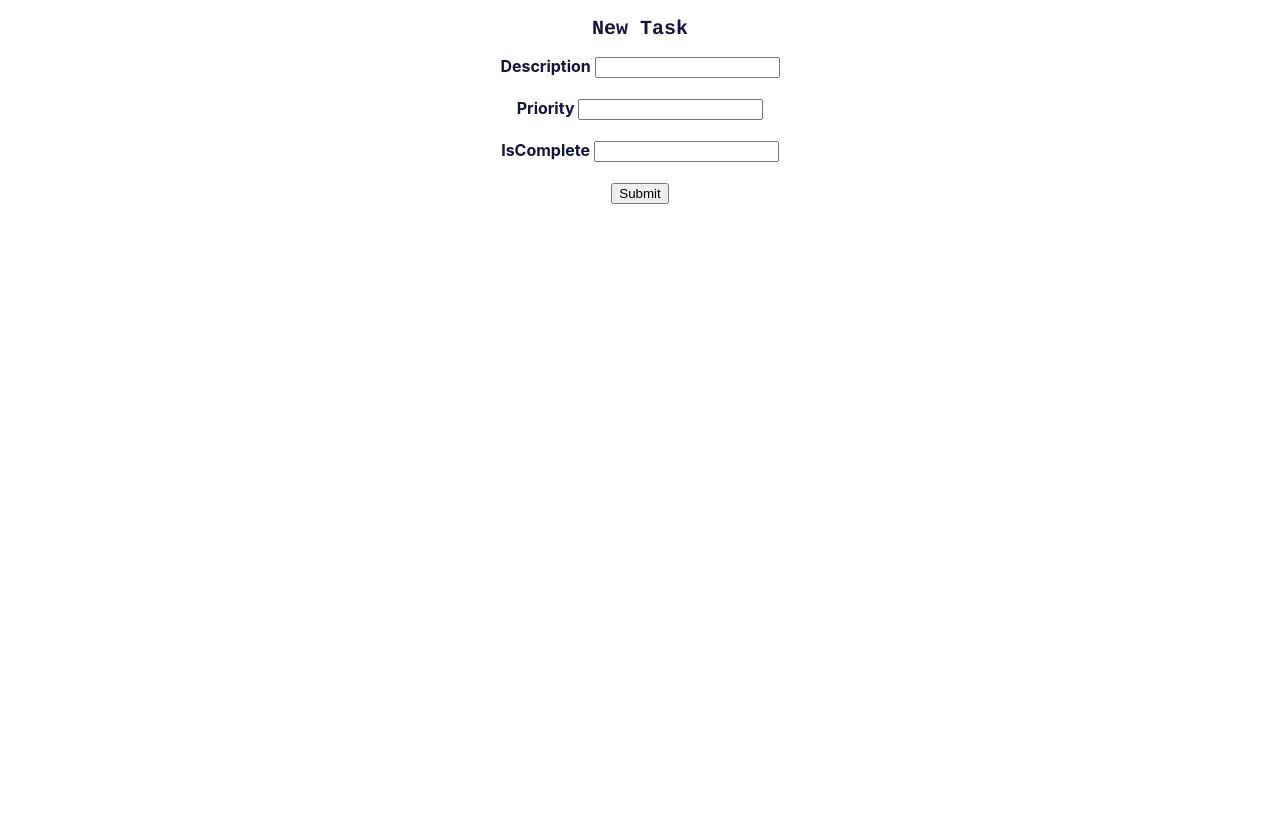
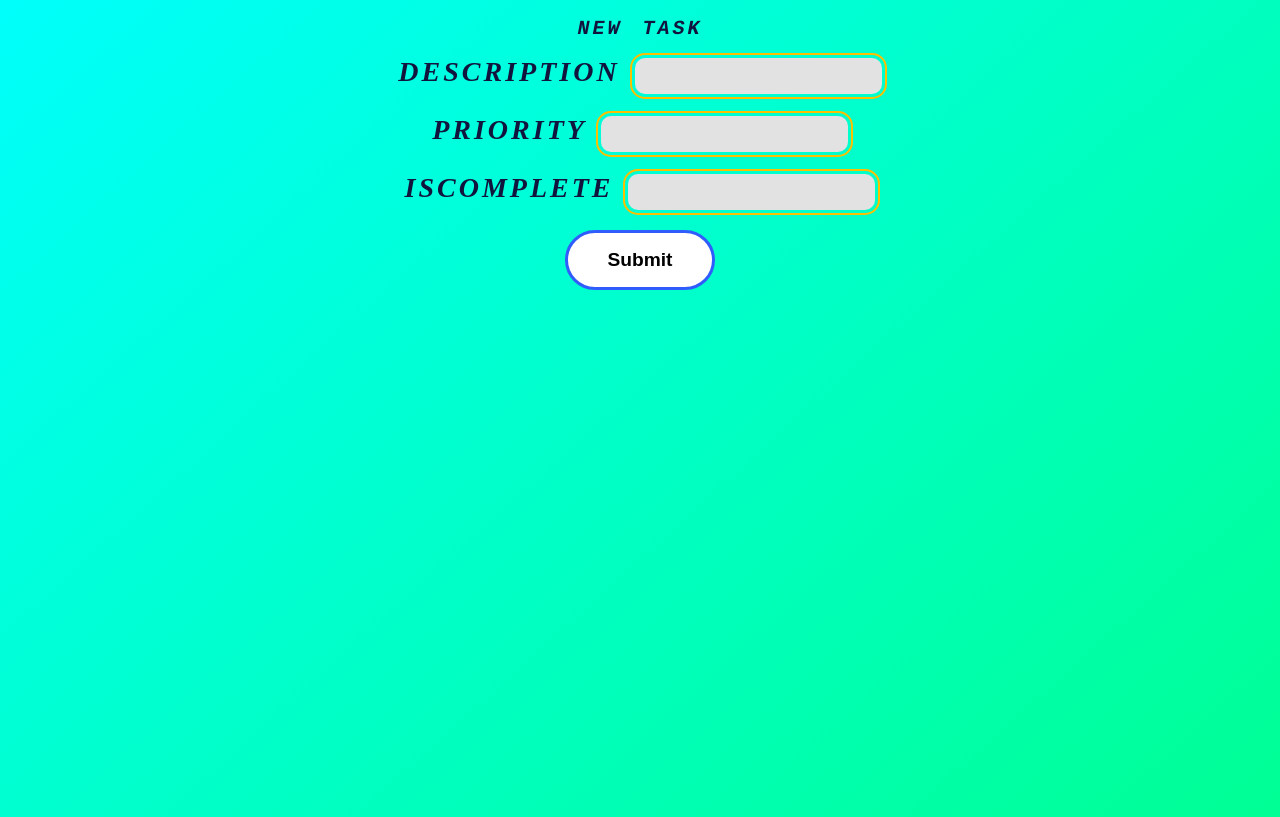
Before and after one commit to antonaorlov/finalWebfront, a React (Create React App) app: page /newtask in a window 1280 px wide. Built offline with nearby package versions, Linux system fonts and the light colour scheme.

Commit message:
done styling

```diff
--- a/src/App.css
+++ b/src/App.css
@@ -36,3 +36,131 @@
     transform: rotate(360deg);
   }
 }
+
+.element {
+  font-family: "'Trebuchet MS', sans-serif";
+  font-size: 28px;
+  font-weight: bold;
+  font-style: italic;
+  font-variant: inherit;
+  text-transform: uppercase;
+  letter-spacing: 3px;
+  word-spacing: 5px;
+  color: #000000;
+}
+
+.h21{
+  font-family: "'Trebuchet MS', sans-serif";
+  font-size: 28px;
+  font-weight: bold;
+  font-style: italic;
+  font-variant: inherit;
+  text-transform: uppercase;
+  letter-spacing: 3px;
+  word-spacing: 5px;
+  color: #000000;
+}
+
+.labels-1{
+  font-family: "'Trebuchet MS', sans-serif";
+  font-size: 28px;
+  font-weight: bold;
+  font-style: italic;
+  font-variant: inherit;
+  text-transform: uppercase;
+  letter-spacing: 3px;
+  word-spacing: 5px;
+  color: #000000;
+}
+body, html{
+  width: 100%;
+  height: 100%;
+  padding: 0;
+  margin: 0;
+}
+
+body{
+ background: linear-gradient(318deg, #ff0062, #ffff00, #00ff00, #00ffff, #0000ff);
+background-size: 1000% 1000%;
+
+-webkit-animation: Coolgradient 41s linear infinite;
+-moz-animation: Coolgradient 41s linear infinite;
+-o-animation: Coolgradient 41s linear infinite;
+animation: Coolgradient 41s linear infinite;
+}
+
+@-webkit-keyframes Coolgradient {
+    0%{background-position:5% 0%}
+    50%{background-position:96% 100%}
+    100%{background-position:5% 0%}
+}
+@-moz-keyframes Coolgradient {
+    0%{background-position:5% 0%}
+    50%{background-position:96% 100%}
+    100%{background-position:5% 0%}
+}
+@-o-keyframes Coolgradient {
+    0%{background-position:5% 0%}
+    50%{background-position:96% 100%}
+    100%{background-position:5% 0%}
+}
+@keyframes Coolgradient {
+    0%{background-position:5% 0%}
+    50%{background-position:96% 100%}
+    100%{background-position:5% 0%}
+}
+
+.box{
+  background: #fff;
+  font-family: Montserrat, sans-serif;;
+  font-size: 24px;
+  line-height: 30px;
+  font-weight: bold;
+  color: #009688;
+  padding: 40px;
+  box-shadow:
+	  inset #009688 0 0 0 5px,
+    inset #059c8e 0 0 0 1px,
+    inset #0cab9c 0 0 0 10px,
+    inset #1fbdae 0 0 0 11px,
+    inset #8ce9ff 0 0 0 16px,
+    inset #48e4d6 0 0 0 17px,
+    inset #e5f9f7 0 0 0 21px,
+    inset #bfecf7 0 0 0 22px;
+  text-shadow: 3px 3px 1px #bfecf7;
+}
+
+button {
+  width: 150px;
+  height: 60px;
+  border: 3px solid #315cfd;
+  border-radius: 45px;
+  transition: all 0.3s;
+  cursor: pointer;
+  background: white;
+  font-size: 1.2em;
+  font-weight: 550;
+  font-family: 'Montserrat', sans-serif;
+}
+
+button:hover {
+  background: #315cfd;
+  color: white;
+  font-size: 1.5em;
+}
+
+.input1 {
+  border-radius: 10px;
+  outline: 2px solid #FEBF00;
+  border: 0;
+  font-family: -apple-system, BlinkMacSystemFont, 'Segoe UI', Roboto, Oxygen, Ubuntu, Cantarell, 'Open Sans', 'Helvetica Neue', sans-serif;
+  background-color: #e2e2e2;
+  outline-offset: 3px;
+  padding: 10px 1rem;
+  transition: 0.25s;
+}
+
+.input1:focus {
+  outline-offset: 5px;
+  background-color: #fff
+}
--- a/src/components/views/AllTasksView.js
+++ b/src/components/views/AllTasksView.js
@@ -9,7 +9,7 @@ const AllTasksView = (props) => {
     <div>
       <p>There are no Tasks.</p>
       <Link to={`/newtask`}>
-        <button>Add New Task</button>
+        <button className="">Add New Task</button>
       </Link>
     </div>
     );
--- a/src/components/views/EmployerView.js
+++ b/src/components/views/EmployerView.js
@@ -1,27 +1,24 @@
 import { Link } from "react-router-dom";
-import { Employer } from "../../store/reducers";
 
 
-const EmployerView = (props) => {
+const EmployeeView = (props) => {
   const {employee, editTask, allTasks} = props;
   let assignedTasks = allTasks.filter(task => task.employeeId===employee.id);
   let availableTasks = allTasks.filter(task => task.employeeId!==employee.id);
- console.log(employers);
+
   return (
-    <div>
-      <h1>Hi</h1>
-
-        <h1>{employee.firstname}</h1>
+    <div style={{backgroundColor:"#7A3E3E",color:"#EEEEEE",fontFamily:"courier",margin:0,padding:80}}>
+      <h1>{employee.firstname}</h1>
       <h3>{employee.department}</h3>
-       <div style={{display: "flex", flexDirection: "row", justifyContent: "space-evenly"}}>
+      <div style={{display: "flex", flexDirection: "row", justifyContent: "space-evenly"}}>
         <div>Assigned tasks:
         {assignedTasks.map( task => {
           return (
             <div key={task.id}>
             <Link to={`/task/${task.id}`}>
-              <h4>{task.title}</h4>
+              <h4>{task.description}</h4>
             </Link>
-            <button onClick={() => editTask({id:task.id, employerId: null})}>x</button>
+            <button onClick={() => editTask({id:task.id, employeeId: null})}>x</button>
             </div>
           );
         })}</div>
@@ -30,9 +27,9 @@ const EmployerView = (props) => {
           return (
             <div key={task.id}>
             <Link to={`/task/${task.id}`}>
-              <h4>{task.title}</h4>
+              <h4>{task.description}</h4>
             </Link>
-            <button onClick={() => editTask({id:task.id, employerId: employer.id})}>+</button>
+            <button onClick={() => editTask({id:task.id, employeeId: employee.id})}>+</button>
             </div>
           );
         })}</div>
@@ -45,4 +42,4 @@ const EmployerView = (props) => {
 
 };
 
-export default EmployerView;
+export default EmployeeView;
--- a/src/components/views/HomePageView.js
+++ b/src/components/views/HomePageView.js
@@ -5,10 +5,12 @@ import { Link } from 'react-router-dom';
 
 const HomePageView = () => {
   return (
-    <div>
-      <h6>Final Project</h6>
+    <div className="bodyelement">
+      <h6 className='element'>Final Project</h6>
+      <div className="box">
       <Link to={'/employees'} > All Employers </Link>
       <Link to={'/tasks'} > All Tasks </Link>
+      </div>
 
     </div>
   );
--- a/src/components/views/NewTaskView.js
+++ b/src/components/views/NewTaskView.js
@@ -6,23 +6,23 @@ const NewTaskView = (props) => {
     <div className="root">
       <div className="formContainer">
         <div className="formTitle">
-          <h2 style={{fontWeight: 'bold', fontFamily: 'Courier, sans-serif', fontSize: '20px', color: '#11153e'}}>
+          <h2  className="h21" style={{fontWeight: 'bold', fontFamily: 'Courier, sans-serif', fontSize: '20px', color: '#11153e'}}>
             New Task
           </h2>
         </div>
         <form style={{textAlign: 'center'}} onSubmit={(e) => handleSubmit(e)}>
-          <label style= {{color:'#11153e', fontWeight: 'bold'}}>Description </label>
-          <input type="text" name="title" onChange ={(e) => handleChange(e)} />
+          <label className="labels-1" style= {{color:'#11153e', fontWeight: 'bold'}}>Description </label>
+          <input className="input1" type="text" name="title" onChange ={(e) => handleChange(e)} />
           <br/>
           <br/>
 
-          <label style={{color:'#11153e', fontWeight: 'bold'}}>Priority </label>
-          <input type="text" name="timeslot" onChange={(e) => handleChange(e)} />
+          <label className="labels-1" style={{color:'#11153e', fontWeight: 'bold'}}>Priority </label>
+          <input className="input1" type="text" name="timeslot" onChange={(e) => handleChange(e)} />
           <br/>
           <br/>
 
-          <label style={{color:'#11153e', fontWeight: 'bold'}}>IsComplete </label>
-          <input type="text" name="instructorId" onChange={(e) => handleChange(e)} />
+          <label className="labels-1" style={{color:'#11153e', fontWeight: 'bold'}}>IsComplete </label>
+          <input className="input1" type="text" name="instructorId" onChange={(e) => handleChange(e)} />
           <br/>
           <br/>
 
```
Also changed, not shown: src/components/containers/NewEmployerContainer.js (+72 -68 lines).
